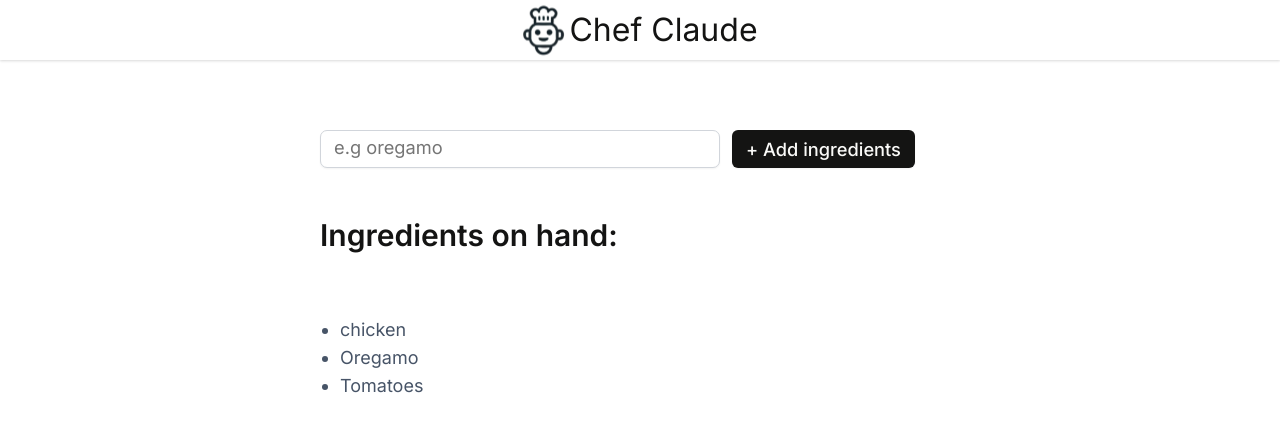
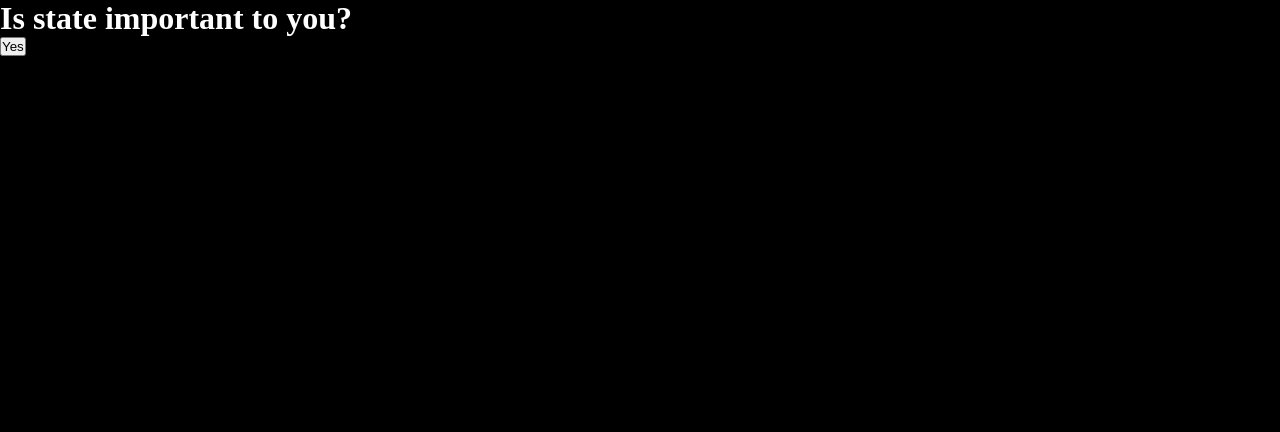
Before and after one commit to KachiMaxxxxx/chef-claude-project, a React (Vite) app in the folder chef-claude/: page / in a window 1280 px wide. Shown: the top 432 px of the page. Built offline with nearby package versions, Linux system fonts and the light colour scheme.

Commit message:
completed learning state and how it works under the hood

```diff
--- a/chef-claude/src/App.jsx
+++ b/chef-claude/src/App.jsx
@@ -1,16 +1,18 @@
-import Header from "./components/Header";
-import Main from "./components/Main";
+import {useState} from "react";
 
-export default function App() {
-  return(
-
-    <>
-    <Header />
-    <Main/>
-
-    </>
-  )
+export default function App(){
+  const [isImportant, setIsImportant] = useState("Yes");
+  console.log(isImportant);
+ function handleClick(){
+  setIsImportant("Definitely")
+ }
 
 
+return (
+  <main>
+    <h1 className="title">Is state important to you?</h1>
+    <button onClick={handleClick} className="value">{isImportant}</button>
+  </main>
+)
 
 }
--- a/chef-claude/src/components/Header.jsx
+++ /dev/null
@@ -1,10 +0,0 @@
-export default function Header(){
-    return(
-        <header>
-            <div className="navbar">
-             <img src="/src/assets/Chef Claude Icon.svg" alt="chef icon" className="nav__img"/>
-             <p className="nav__text">Chef Claude</p>
-            </div>
-        </header>
-    )
-}
--- a/chef-claude/src/components/Main.jsx
+++ /dev/null
@@ -1,34 +0,0 @@
-export default function Main() {
-  const ingredients = ["chicken", "Oregamo", "Tomatoes",];
-  function submitForm(e) {
-    e.preventDefault();
-    const formData = new FormData(e.currentTarget);
-    const newIngredients = formData.get("Ingredients");
-    ingredients.push(newIngredients);
-
-    console.log(ingredients);
-  }
-
-  return (
-    <main>
-      <div className="form__container">
-        <form className="input__form" onSubmit={submitForm}>
-          <input
-            className="input__text"
-            type=""
-            placeholder="e.g oregamo"
-            aria-label="Add ingredients"
-            name="Ingredients"
-          />
-          <button className="input__btn"> + Add ingredients</button>
-        </form>
-        <h3 className="list__header">Ingredients on hand:</h3>
-        <ul className="input__list">
-          {ingredients.map((item, index) => (
-            <li key={index}>{item}</li>
-          ))}
-        </ul>
-      </div>
-    </main>
-  );
-}
--- a/chef-claude/src/index.css
+++ b/chef-claude/src/index.css
@@ -14,106 +14,7 @@ color for text:  */
 body {
   max-width: 100vw;
   min-height: 100vh;
-}
-
-.navbar {
-  display: flex;
-  font-family: Inter, sans-serif;
-  font-weight: 400;
-  font-size: 32px;
-  line-height: 60px;
-  letter-spacing: -5%;
-  box-shadow: 0px 1px 3px 0px #0000001a, 0px 1px 2px 0px #0000000f;
-  justify-content: center;
-  align-items: center;
-  gap: 0.25rem;
-}
-
-.nav__text {
-  color: #141413;
-}
-
-.form__container {
-  display: flex;
-  flex-direction: column;
-  justify-content: center;
-  align-items: center;
-  align-content: center;
-}
-.input__form {
-  display: flex;
-  gap: 0.75rem;
-  justify-content: flex-start;
-  align-items: center;
-  margin-top: 4.375rem;
-
-
-  width: 50%;
-}
-.input__text {
-  background: #ffffff;
-  min-width:25rem;
-  height: 2.375rem;
-  border: 1px solid #d1d5db;
-  border-radius: 7px;
-  box-shadow: 0px 1px 2px 0px #0000000d;
-  flex: 0 1 auto;
-
+  background:#000;
+  color:#fff;
 
 }
-.input__text::placeholder {
-  padding: 9px 13px;
-  font-family: Inter;
-  font-weight: 400;
-  font-size: 1.14rem;
-  line-height: 1.25px;
-  letter-spacing: 0%;
-}
-
-.input__btn {
-  font-family: Inter;
-  font-weight: 500;
-  font-size: 1.14rem;
-  line-height: 1.25rem;
-  letter-spacing: 0%;
-  border: none;
-  border-radius: 6px;
-  width: 11.4375rem;
-  padding: 9px 13px;
-  background: #141413;
-  color: #fafaf8;
-  box-shadow: 0px 1px 2px 0px #0000000d;
-  text-wrap: nowrap;
-  flex: 0 1 auto;
-  min-width:11.3425;
-}
-
-.input__list {
-  display: flex;
-  flex-direction: column;
-  justify-content: flex-start;
-  align-items: flex-start;
-  width: 50%;
-}
-
-.list__header {
-  margin-top: 3rem;
-  font-family: Inter;
-  font-weight: 600;
-  font-size: 1.875rem;
-  line-height: 2.375rem;
-  letter-spacing: 0%;
-  color: #141413;
-  margin-bottom: 3.875rem;
-  width: 50%;
-}
-
-.input__list > li {
-  font-family: Inter;
-  font-weight: 400;
-  font-size: 18px;
-  line-height: 28px;
-  letter-spacing: 0%;
-  color: #475467;
-  margin-left:20px;
-}
--- a/chef-claude/src/index.jsx
+++ b/chef-claude/src/index.jsx
@@ -2,5 +2,4 @@ import App from "./App";
 import "./index.css";
 import { createRoot } from "react-dom/client";
 
-const root = createRoot(document.getElementById("root"));
-root.render(<App />);
+createRoot(document.getElementById("root")).render(<App />);
```
